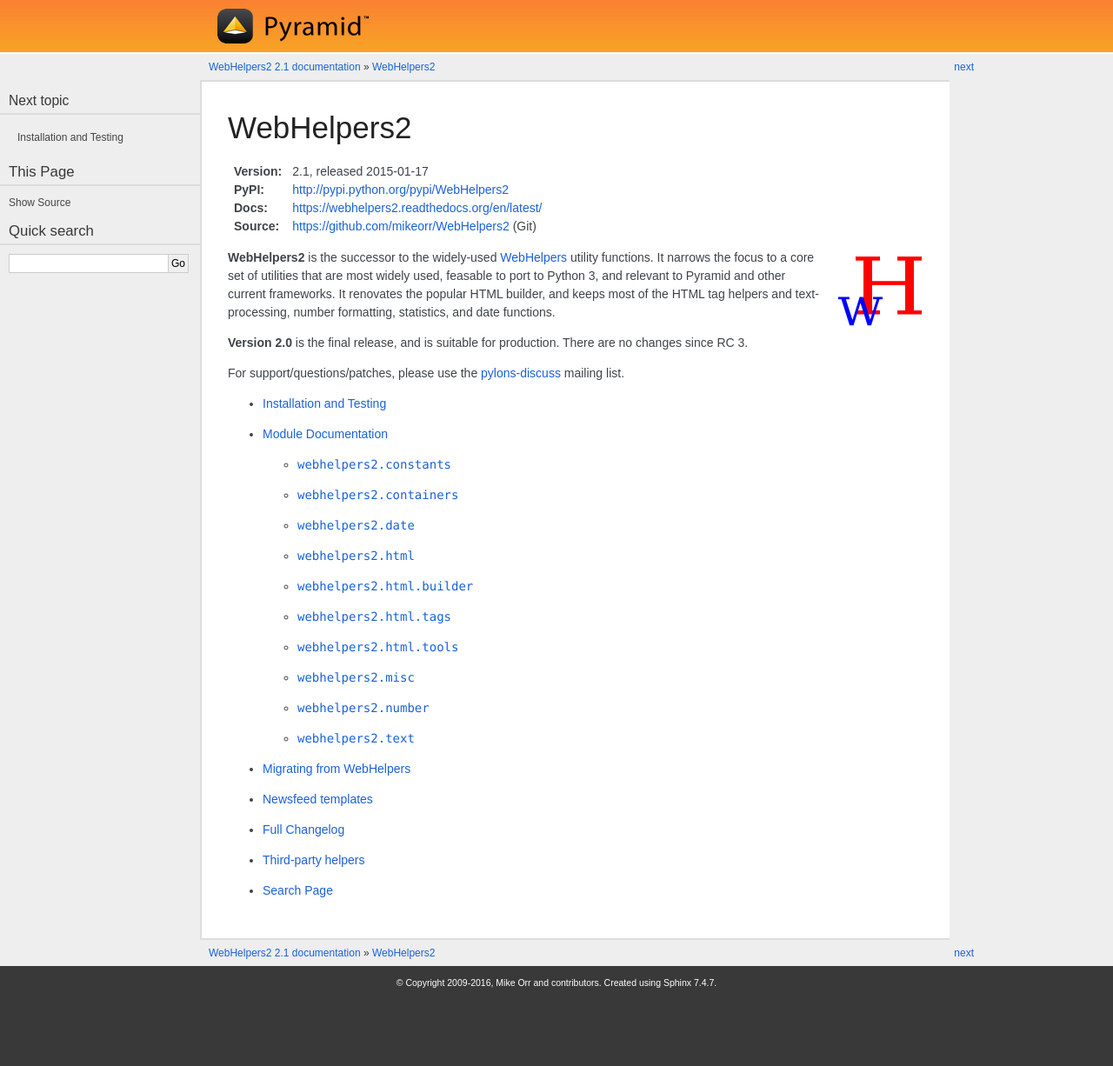
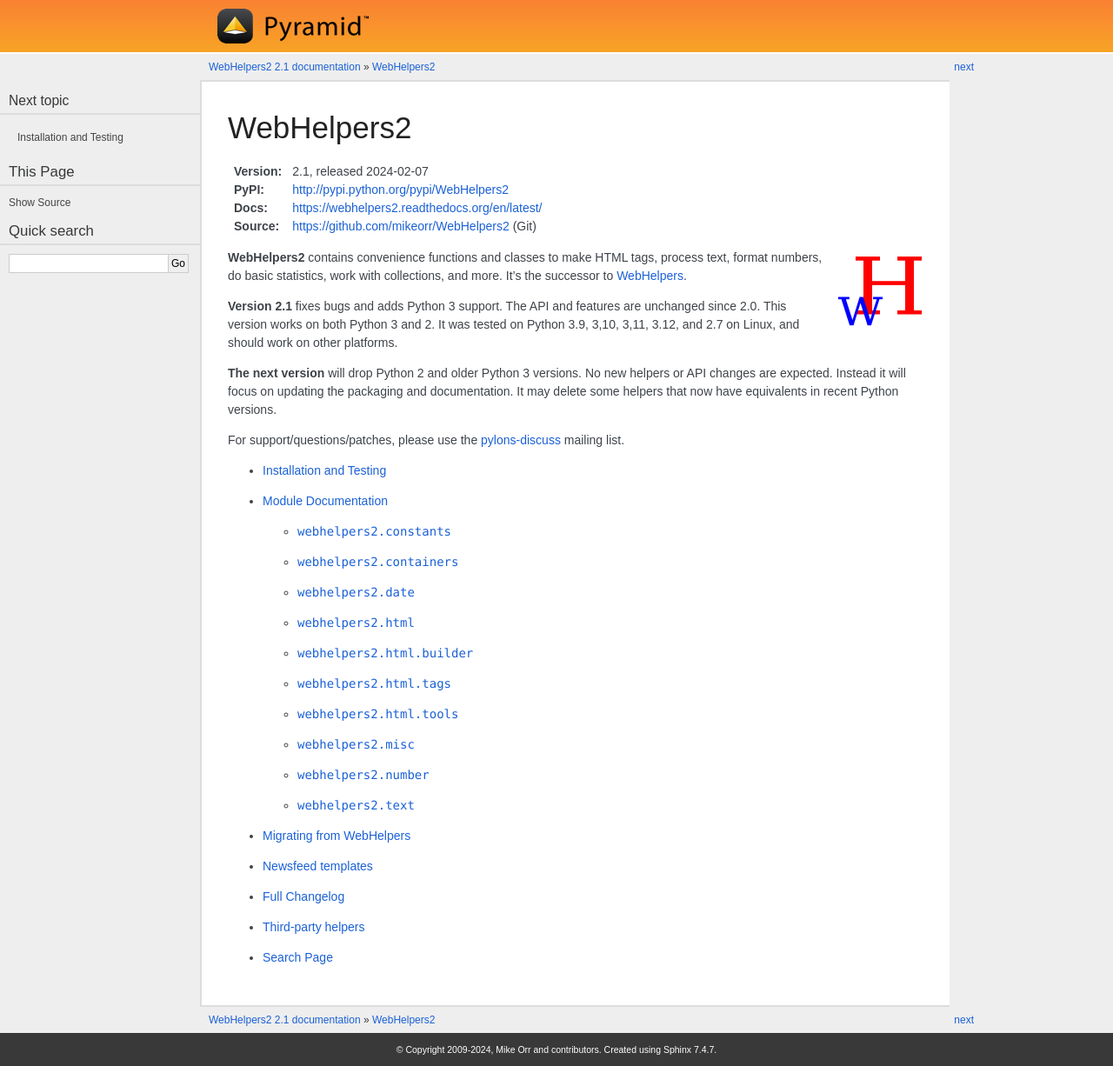
Before and after one commit to mikeorr/WebHelpers2, a Sphinx documentation site: the page built from docs/index.rst, in a window 1280 px wide. Shown: the whole page at 87% size. Built offline with Sphinx 7.4.7, drawn with Linux system fonts in a browser that asks for light colours; some web fonts are replaced; before the commit the page ends 1149 px from its top, so only the background shows below that.

Commit message:
Update documentation for 2.1.

```diff
--- a/docs/conf.py
+++ b/docs/conf.py
@@ -54,7 +54,7 @@ master_doc = 'index'
 
 # General substitutions.
 project = 'WebHelpers2'
-copyright = '2009-2016, Mike Orr and contributors'
+copyright = '2009-2024, Mike Orr and contributors'
 
 # The version info for the project you're documenting, acts as replacement for
 # |version| and |release|, also used in various other places throughout the
@@ -188,8 +188,8 @@ htmlhelp_basename = 'WebHelpersdoc'
 # Grouping the document tree into LaTeX files. List of tuples
 # (source start file, target name, title, author, documentclass [howto/manual]).
 latex_documents = [
-  ('contents', 'WebHelpers.tex', u'WebHelpers Documentation',
-   u'Ben Bangert', 'manual'),
+  ('contents', 'WebHelpers.tex', 'WebHelpers Documentation',
+   'Mike Orr', 'manual'),
 ]
 
 # The name of an image file (relative to this directory) to place at the top of
--- a/docs/include.rst
+++ b/docs/include.rst
@@ -13,7 +13,6 @@
 .. _mako: https://pypi.python.org/pypi/Mako
 .. _markdown: https://pypi.python.org/pypi/markdown
 .. _markdown2: https://pypi.python.org/pypi/markdown2
-.. _path.py: https://pypi.python.org/pypi/path.py
 .. _Pillow: https://pypi.python.org/pypi/Pillow
 .. _paginate: https://pypi.python.org/pypi/paginate
 .. _paginate_sqlalchemy: https://pypi.python.org/pypi/paginate_sqlalchemy
--- a/docs/index.rst
+++ b/docs/index.rst
@@ -1,6 +1,6 @@
 WebHelpers2
 %%%%%%%%%%%
-:Version: |release|, released 2015-01-17
+:Version: |release|, released 2024-02-07
 :PyPI: http://pypi.python.org/pypi/WebHelpers2
 :Docs: https://webhelpers2.readthedocs.org/en/latest/
 :Source: https://github.com/mikeorr/WebHelpers2 (Git)
@@ -11,15 +11,18 @@ WebHelpers2
    :alt: WebHelpers Logo
    :align: right
 
-**WebHelpers2** is the successor to the widely-used WebHelpers_ utility
-functions.  It narrows the focus to a core set of utilities that are most
-widely used, feasable to port to Python 3,  and relevant to Pyramid and
-other current frameworks.  It renovates the popular HTML builder, and
-keeps most of the HTML tag helpers and text-processing, number formatting,
-statistics, and date functions.
+**WebHelpers2** contains convenience functions and classes to make HTML tags,
+process text, format numbers, do basic statistics, work with collections, and
+more. It's the successor to WebHelpers_.
 
-**Version 2.0** is the final release, and is suitable for production. There
-are no changes since RC 3.
+**Version 2.1** fixes bugs and adds Python 3 support. The API and features are
+unchanged since 2.0. This version works on both Python 3 and 2. It was tested
+on Python 3.9, 3,10, 3,11, 3.12, and 2.7 on Linux, and should work on other platforms.
+
+**The next version** will drop Python 2 and older Python 3 versions.
+No new helpers or API changes are expected.
+Instead it will focus on updating the packaging and documentation.
+It may delete some helpers that now have equivalents in recent Python versions.
 
 For support/questions/patches, please use the pylons-discuss_ mailing list.
 
--- a/docs/third_party.rst
+++ b/docs/third_party.rst
@@ -20,6 +20,7 @@ reprutils_
 
     Helpers to make a robust ``.__repr__`` method without reinventing
     the wheel.
+    See also Python 3's ``dataclasses`` module.
 
 Unidecode_
 
@@ -32,8 +33,8 @@ Unidecode_
 Unipath_
 
     An object-oriented alternative to the path functions in ``os``,
-    ``os.path``, and ``shutil``.  Similar packages include
-    path.py_.
+    ``os.path``, and ``shutil``.
+    Python 3 now has a `pathlib` module with some of these features.
 
 
 .. include:: include.rst
```
Also changed, not shown: docs/install.rst (+6 -24 lines).
